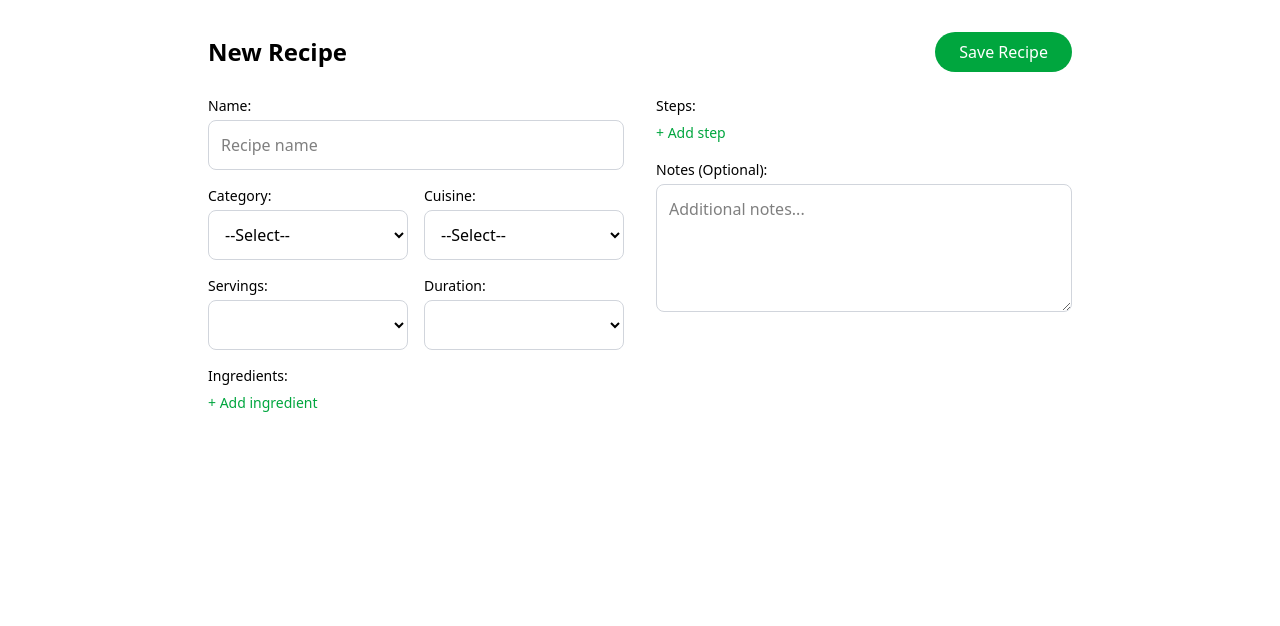
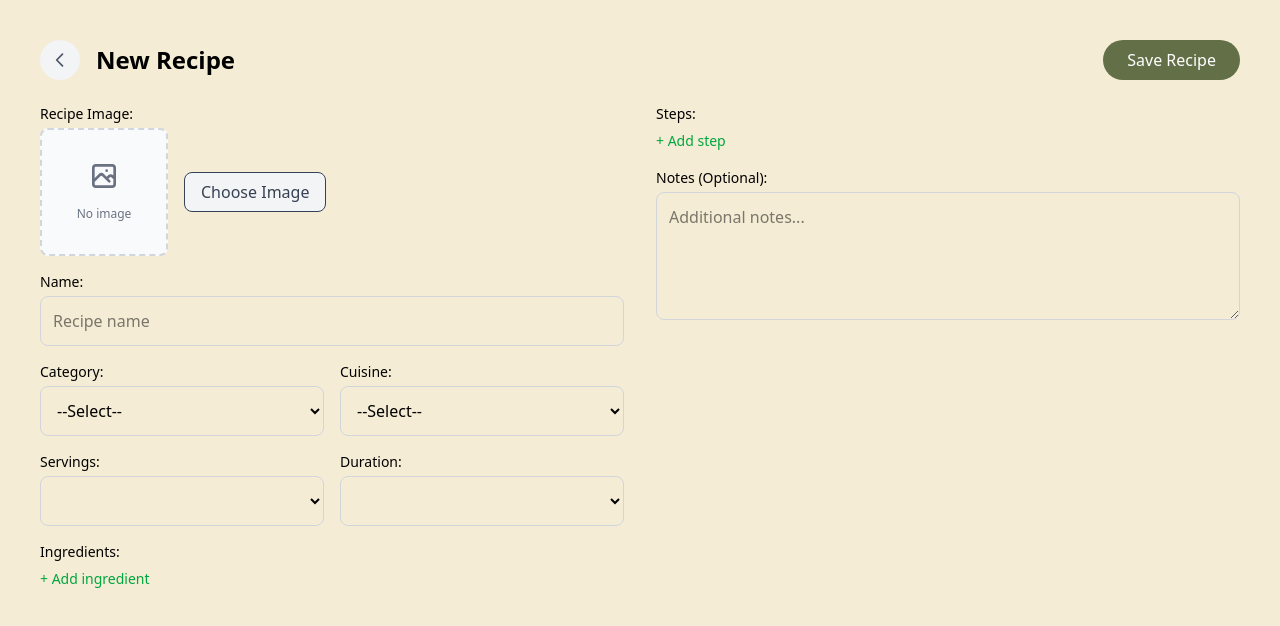
Before and after one commit to aesiru/EatLogs_frontend, a Vue app: page /add-recipe in a window 1280 px wide. Shown: the top 626 px of the page. Built offline with nearby package versions, Linux system fonts and the light colour scheme; a web font is replaced by a local one.

Commit message:
Edits for recipeforms

```diff
--- a/src/components/recipe-details/RecipeCard.vue
+++ b/src/components/recipe-details/RecipeCard.vue
@@ -19,7 +19,7 @@ function toggleFavorite() {
 </script>
 
 <template>
-  <div class="flex flex-col flex-end card-container p-2">
+  <div class="flex flex-col flex-end card-container">
     <RouterLink :to="`/recipe/${id}`" className="block mb-5">
       <img :src="image" alt="" class="w-[15.2rem] h-[12.6rem]" />
     </RouterLink>
--- a/src/stores/recipe.ts
+++ b/src/stores/recipe.ts
@@ -1,8 +1,18 @@
+
 import adoboImg from '@/assets/pictures/adobo.png'
 import carbonaraImg from '@/assets/pictures/carbonara.png'
 import bicolExpressImg from '@/assets/pictures/bicol-express.png'
 
-export interface Recipe{
+export interface Ingredient {
+  name: string
+  unit: string
+}
+
+export interface Step {
+  description: string
+}
+
+export interface Recipe {
   id: string
   recipe_name: string
   cuisine: string
@@ -13,8 +23,23 @@ export interface Recipe{
   procedure: string
   image: string
   favorite: boolean
+  ingredients: Ingredient[]
+  steps: Step[]
+  notes?: string
+}
+// export interface Recipe{
+//     id: string
+//     recipe_name: string
+//     cuisine: string
+//     category: string
+//     duration: number
+//     serving: number
+//     description: string
+//     procedure: string
+//     image: string
+//     favorite: boolean
 
-}
+// }
 
 export const recipes: Recipe[] = [
     {
@@ -28,6 +53,8 @@ export const recipes: Recipe[] = [
         procedure: "Step step step",
         image: adoboImg,
         favorite: false,
+        ingredients: [],
+        steps: [],
     },
     {
         id: "000002",
@@ -40,6 +67,8 @@ export const recipes: Recipe[] = [
         procedure: "Step step step",
         image: carbonaraImg,
         favorite: true,
+        ingredients: [],
+        steps: [],
     },
     {
         id: "000003",
@@ -52,5 +81,7 @@ export const recipes: Recipe[] = [
         procedure: "Step step step",
         image: bicolExpressImg,
         favorite: true,
+        ingredients: [],
+        steps: [],
     },
 ]
--- a/src/views/AddRecipeView.vue
+++ b/src/views/AddRecipeView.vue
@@ -21,7 +21,6 @@ const newRecipe = ref<Recipe>({
 
 function saveRecipe() {
   recipes.push({ ...newRecipe.value, id: Date.now().toString() })
-  // Optionally, redirect or clear the form
   alert('Recipe added!')
   newRecipe.value = {
     id: Date.now().toString(),
@@ -40,10 +39,14 @@ function saveRecipe() {
   }
 }
 
+function goBack() {
+  // Add your navigation logic here
+  window.history.back() // or use your router
+}
+
 function addIngredient() {
   newRecipe.value.ingredients.push({
     name: '',
-    unit: 'gram',
   })
 }
 
@@ -60,15 +63,49 @@ function addStep() {
 function removeStep(index: number) {
   newRecipe.value.steps.splice(index, 1)
 }
+
+function handleImageUpload(event: Event) {
+  const target = event.target as HTMLInputElement
+  const file = target.files?.[0]
+  if (file) {
+    const reader = new FileReader()
+    reader.onload = (e) => {
+      newRecipe.value.image = e.target?.result as string
+    }
+    reader.readAsDataURL(file)
+  }
+}
 </script>
 
 <template>
-  <div class="max-w-4xl mx-auto px-4 py-8">
+  <div class="bg-[#F5ECD5] min-h-screen p-10">
     <div class="flex justify-between items-center mb-6">
-      <h2 class="text-2xl font-bold flex items-center">New Recipe</h2>
+      <div class="flex items-center gap-4">
+        <!-- Back/Close Button -->
+        <button
+          @click="goBack"
+          class="flex items-center justify-center w-10 h-10 rounded-full bg-gray-100 hover:bg-gray-200 transition"
+        >
+          <svg
+            xmlns="http://www.w3.org/2000/svg"
+            class="w-5 h-5 text-gray-600"
+            fill="none"
+            viewBox="0 0 24 24"
+            stroke="currentColor"
+          >
+            <path
+              stroke-linecap="round"
+              stroke-linejoin="round"
+              stroke-width="2"
+              d="M15 19l-7-7 7-7"
+            />
+          </svg>
+        </button>
+        <h2 class="text-2xl font-bold">New Recipe</h2>
+      </div>
       <button
         @click="saveRecipe"
-        class="bg-green-600 text-white px-6 py-2 rounded-full hover:bg-green-700 transition-colors"
+        class="bg-[#626F47] text-white px-6 py-2 rounded-full hover:bg-green-700 hover:text-white transition"
       >
         Save Recipe
       </button>
@@ -76,7 +113,62 @@ function removeStep(index: number) {
 
     <div class="grid md:grid-cols-2 gap-8">
       <div class="space-y-4">
-        <!-- All fields unchanged except icons -->
+        <!-- Image Upload Section -->
+        <div>
+          <label class="block text-sm font-medium mb-1">Recipe Image:</label>
+          <div class="flex items-center gap-4">
+            <div
+              class="w-32 h-32 border-2 border-dashed border-gray-300 rounded-lg flex items-center justify-center bg-gray-50"
+            >
+              <img
+                v-if="newRecipe.image"
+                :src="newRecipe.image"
+                alt="Recipe preview"
+                class="w-full h-full object-cover rounded-lg"
+              />
+              <div v-else class="text-center text-gray-500">
+                <svg
+                  xmlns="http://www.w3.org/2000/svg"
+                  class="w-8 h-8 mx-auto mb-2"
+                  fill="none"
+                  viewBox="0 0 24 24"
+                  stroke="currentColor"
+                >
+                  <path
+                    stroke-linecap="round"
+                    stroke-linejoin="round"
+                    stroke-width="2"
+                    d="M4 16l4.586-4.586a2 2 0 012.828 0L16 16m-2-2l1.586-1.586a2 2 0 012.828 0L20 14m-6-6h.01M6 20h12a2 2 0 002-2V6a2 2 0 00-2-2H6a2 2 0 00-2 2v12a2 2 0 002 2z"
+                  />
+                </svg>
+                <span class="text-xs">No image</span>
+              </div>
+            </div>
+            <div>
+              <input
+                type="file"
+                accept="image/*"
+                @change="handleImageUpload"
+                class="hidden"
+                id="image-upload"
+              />
+              <label
+                for="image-upload"
+                class="cursor-pointer bg-gray-100 hover:bg-gray-200 text-gray-700 px-4 py-2 rounded-lg border transition"
+              >
+                Choose Image
+              </label>
+              <button
+                v-if="newRecipe.image"
+                @click="newRecipe.image = ''"
+                class="ml-2 text-red-500 hover:text-red-700 text-sm"
+              >
+                Remove
+              </button>
+            </div>
+          </div>
+        </div>
+
         <div>
           <label class="block text-sm font-medium mb-1">Name:</label>
           <input
@@ -155,12 +247,6 @@ function removeStep(index: number) {
                 class="flex-1 p-2 border border-gray-300 rounded"
                 placeholder="Add new ingredient"
               />
-              <select v-model="ingredient.unit" class="p-2 border border-gray-300 rounded">
-                <option value="gram">Gram</option>
-                <option value="cup">Cup</option>
-                <option value="tbsp">Tbsp</option>
-              </select>
-              <!-- Inline SVG for X (close icon) -->
               <button @click="removeIngredient(index)" class="text-red-500 hover:text-red-700">
                 <svg
                   xmlns="http://www.w3.org/2000/svg"
@@ -200,7 +286,6 @@ function removeStep(index: number) {
                 class="flex-1 p-2 border border-gray-300 rounded"
                 :placeholder="`Step ${index + 1}`"
               />
-              <!-- Inline X icon -->
               <button @click="removeStep(index)" class="text-red-500 hover:text-red-700">
                 <svg
                   xmlns="http://www.w3.org/2000/svg"
```
Lines whose indentation alone changed are shown as unchanged.
